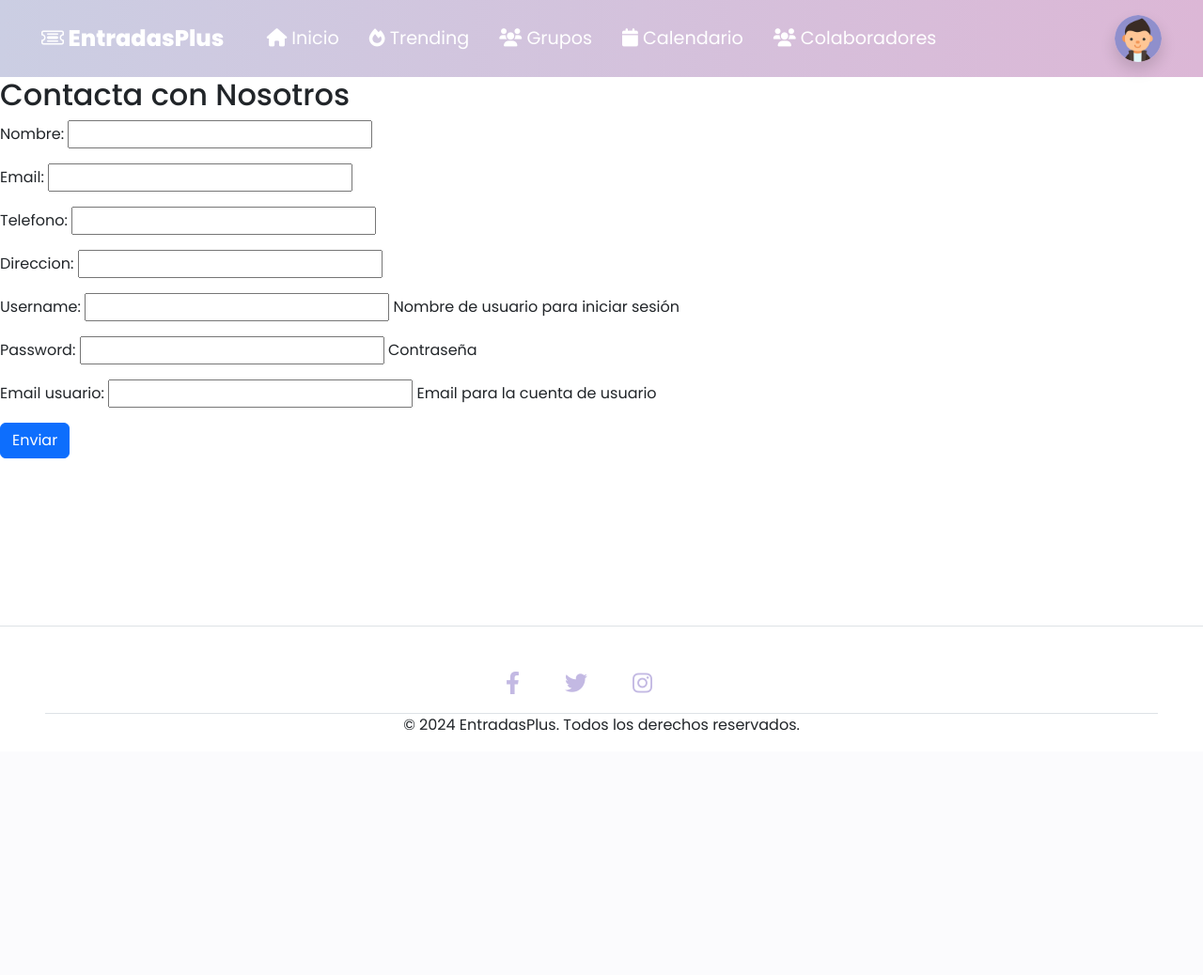
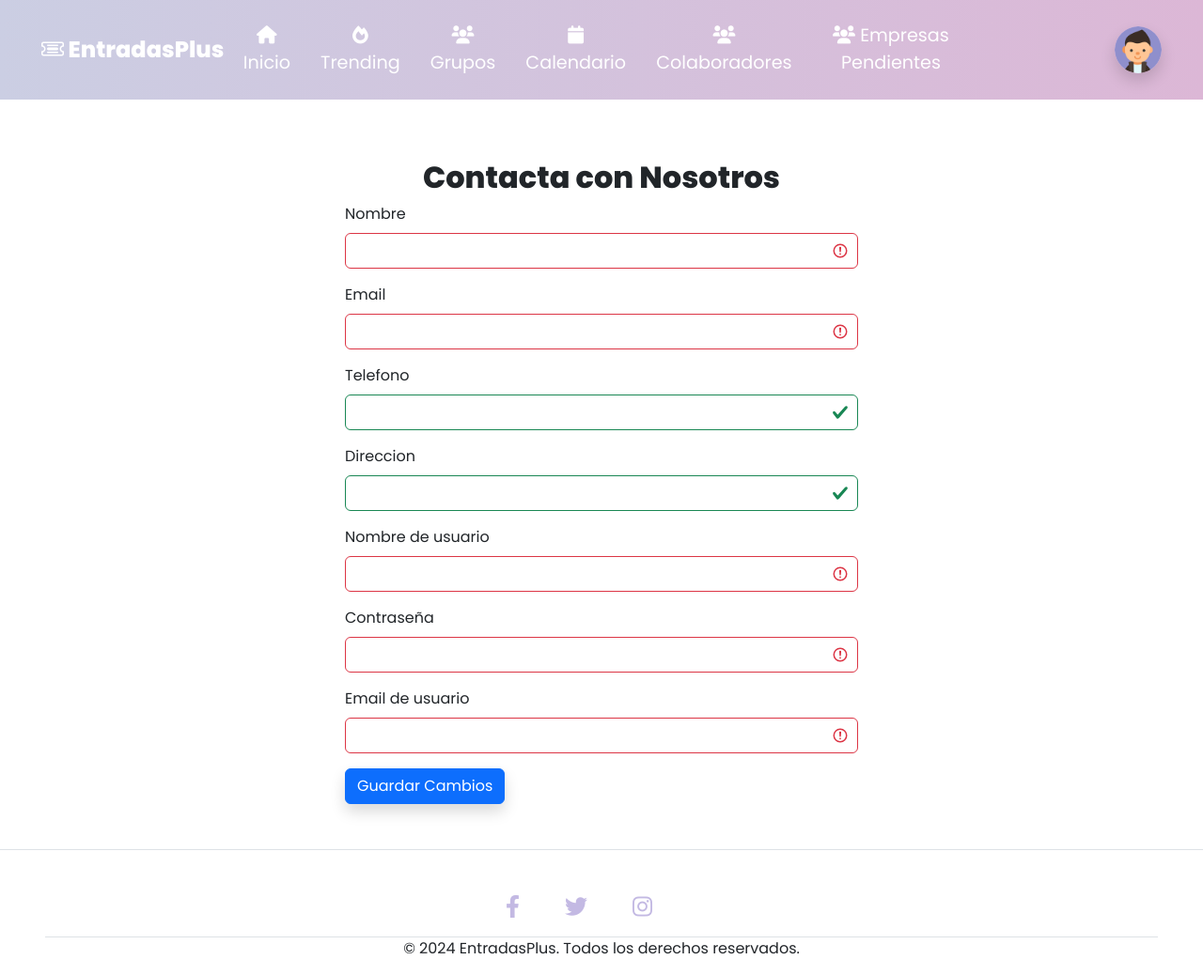
Before and after one commit to Martinez03/EntradasPlus, a Django app: page /contacta-con-nosotros/ in a window 1280 px wide. Shown: the whole page at 94% size. Before the commit the page ends 778 px from the top, so only its background shows below. Run offline with Django 5.2, Linux system fonts and the light colour scheme; a user stored in the database is signed in; data comes from the database, SQL or seed files in the repository; both versions use the stored data as it was after the commit; some libraries are stand-ins or nearby versions.

Commit message:
Cambios en vistas, google login y forms

```diff
--- a/Api/settings.py
+++ b/Api/settings.py
@@ -57,6 +57,7 @@ MIDDLEWARE = [
     'django.contrib.messages.middleware.MessageMiddleware',
     'django.middleware.clickjacking.XFrameOptionsMiddleware',
     'allauth.account.middleware.AccountMiddleware',
+    'django.contrib.messages.middleware.MessageMiddleware',
 ]
 
 ROOT_URLCONF = 'Api.urls'
@@ -114,7 +115,7 @@ AUTH_PASSWORD_VALIDATORS = [
 # Internationalization
 # https://docs.djangoproject.com/en/5.1/topics/i18n/
 
-LANGUAGE_CODE = 'en-us'
+LANGUAGE_CODE = 'es'
 
 TIME_ZONE = 'UTC'
 
--- a/entradasplus/forms.py
+++ b/entradasplus/forms.py
@@ -6,6 +6,7 @@ from django import forms
 from django.contrib.auth.forms import UserCreationForm
 from django.contrib.auth.models import User
 from .models import Evento, Empresa, Mensaje, Grupo, SolicitudGrupo, MensajeGrupo, PerfilUsuario
+from django.core.exceptions import ValidationError
 
 # ---------------------------------------------------------
 #                  SECCION FORMULARIOS DE EVENTO
@@ -61,6 +62,18 @@ class RegisterForm(UserCreationForm):
     class Meta:
         model = User
         fields = ["username", "email", "password1", "password2"]
+
+    def clean_username(self):
+        username = self.cleaned_data.get('username')
+        if User.objects.filter(username=username).exists():
+            raise ValidationError("El nombre de usuario ya está en uso.")
+        return username
+
+    def clean_email(self):
+        email = self.cleaned_data.get('email')
+        if User.objects.filter(email=email).exists():
+            raise ValidationError("Este correo electrónico ya está en uso.")
+        return email
 
 # ---------------------------------------------------------
 #                 SECCION FORMULARIO DE MENSAJE
--- a/entradasplus/templates/base.html
+++ b/entradasplus/templates/base.html
@@ -74,23 +74,31 @@
                             </a>
                         </li>
                         {% endif %}
+                        {% if request.user.is_superuser %}
+                        <li class="nav-item mx-2">
+                            <a class="nav-link text-white" href="/gestionar_empresas/pendientes/">
+                                <i class="fa-solid fa-users"></i> Empresas Pendientes
+                            </a>
+                        </li>
+                        {% endif %}
                     </ul>
                 </div>
             </div>
             {% if messages %}
-            <div id="alert" class="alert alert-danger mt-3 position-absolute top-0 start-50 translate-middle-x"
+            <div id="alert" class="mt-3 position-absolute top-0 start-50 translate-middle-x"
                 style="z-index: 1050; width: auto;">
                 {% for message in messages %}
-                {{ message }}
+                    <div class="alert alert-info mb-2">
+                        {{ message }}
+                    </div>
                 {% endfor %}
             </div>
 
             <script src="https://code.jquery.com/jquery-3.6.0.min.js"></script>
             <script>
                 $(document).ready(function () {
-                    // Configurar el tiempo en milisegundos (3000 ms = 3 segundos)
                     setTimeout(function () {
-                        $('#alert').fadeOut();  // Usamos fadeOut para un efecto suave
+                        $('#alert').fadeOut();
                     }, 3000);
                 });
             </script>
@@ -193,20 +201,23 @@
                         {% csrf_token %}
                         <div class="mb-3">
                             <label for="id_username" class="form-label">Usuario</label>
-                            <input type="text" name="username" class="form-control" id="id_username">
+                            <input type="text" name="username" class="form-control" id="id_username" value="{{ form.username.value|default:'' }}">
+                            {{ form.username.errors }}
                         </div>
                         <div class="mb-3">
                             <label for="id_email" class="form-label">Correo Electrónico</label>
-                            <input type="email" name="email" class="form-control" id="id_email">
+                            <input type="email" name="email" class="form-control" id="id_email" value="{{ form.email.value|default:'' }}">
+                            {{ form.email.errors }}
                         </div>
                         <div class="mb-3">
-                            <label for="id_password1" class="form-label">Contraseña(Debe ser una contraseña
-                                segura)</label>
+                            <label for="id_password1" class="form-label">Contraseña</label>
                             <input type="password" name="password1" class="form-control" id="id_password1">
+                            {{ form.password1.errors }}
                         </div>
                         <div class="mb-3">
                             <label for="id_password2" class="form-label">Confirmar Contraseña</label>
                             <input type="password" name="password2" class="form-control" id="id_password2">
+                            {{ form.password2.errors }}
                         </div>
                         <button type="submit" class="btn btn-success w-100">Registrarse</button>
                     </form>
--- a/entradasplus/templates/contactar_empresa.html
+++ b/entradasplus/templates/contactar_empresa.html
@@ -1,10 +1,8 @@
-{% extends 'base.html' %}
 
+{% extends "base.html" %}
 {% block content %}
-<div class="signup-container">
-    <h2>Contacta con Nosotros</h2>
-
-    {% if form.errors %}
+{% load widget_tweaks %}
+{% if form.errors %}
         <div class="error-message">
             <p>Por favor, corrige los siguientes errores:</p>
             <ul>
@@ -16,11 +14,56 @@
             </ul>
         </div>
     {% endif %}
+<div class="container mt-5">
+    <div class="container d-flex justify-content-center">
+        <div class="col-md-6">
+            <h2 class="text-center mt-3 fw-bold">Contacta con Nosotros</h2>
+            <form method="POST" enctype="multipart/form-data" class="was-validated">
+                {% csrf_token %}
 
-    <form method="POST">
-        {% csrf_token %}
-        {{ form.as_p }}  <!-- Renderizar el formulario completo -->
-        <button type="submit" class="btn btn-primary">Enviar</button>
-    </form>
+                <div class="form-group mb-3">
+                    <label for="" class="form-label"> Nombre</label>
+                    {{ form.nombre |add_class:"form-control rounded" }}
+                </div>
+
+                <div class="mb-3">
+                    <label for="id_last_name" class="form-label">Email</label>
+                    {{ form.email|add_class:"form-control rounded" }}
+                </div>
+
+                <div class="mb-3">
+                    <label for="id_email" class="form-label">Telefono</label>
+                    {{ form.telefono|add_class:"form-control rounded" }}
+                </div>
+
+                <div class="mb-3">
+                    <label for="id_avatar" class="form-label">Direccion</label>
+                    {{ form.direccion|add_class:"form-control rounded" }}
+                </div>
+
+                <div class="mb-3">
+                    <label for="id_dinero" class="form-label">Nombre de usuario</label>
+                    {{ form.username|add_class:"form-control rounded" }}
+                </div>
+
+                <div class="mb-3">
+                    <label for="id_dinero" class="form-label">Contraseña</label>
+                    {{ form.password|add_class:"form-control rounded" }}
+                </div>
+
+                <div class="mb-3">
+                    <label for="id_dinero" class="form-label">Email de usuario</label>
+                    {{ form.email_usuario|add_class:"form-control rounded" }}
+                </div>
+                <button type="submit" class="btn btn-primary shadow rounded mb-5">Guardar Cambios</button>
+            </form>
+        </div>
+    </div>
 </div>
 {% endblock %}
+
+
+<!-- ['nombre', 'email', 'telefono', 'direccion'] -->
+ <!-- username=self.cleaned_data['username'],
+            password=self.cleaned_data['password'],
+            email=self.cleaned_data['email_usuario'] -->
--- a/entradasplus/views.py
+++ b/entradasplus/views.py
@@ -72,12 +72,20 @@ def register(request):
     if request.method == "POST":
         form = RegisterForm(request.POST)
         if form.is_valid():
-            form.save()
-            messages.success(request, '¡Registro exitoso! Ahora puedes iniciar sesión.')
+            user = form.save()  # Guardar el usuario
+            messages.success(request, '¡Registro exitoso! Has iniciado sesión automáticamente.')
+
+            # Iniciar sesión automáticamente
+            login(request, user)
+            return redirect('/')  # Cambia '/' a la página que desees mostrar después del login
+        else:
+            for field, errors in form.errors.items():
+                for error in errors:
+                    messages.error(request, error)
             return redirect('/')
-        else:
-            messages.error(request, 'La contraseña debe contener caracteres y números.')
-            return redirect('/')
+    else:
+        form = RegisterForm()
+    return render(request, 'register.html', {'form': form})
 
 def contactar_empresa(request):
     if request.method == 'POST':
@@ -130,6 +138,9 @@ def verificar_empresa(request, empresa_id):
 @empresa_verificada_required
 def editar_empresa(request):
     empresa = get_object_or_404(Empresa, usuario=request.user)
+
+    user_empresa = request.user.is_authenticated and Empresa.objects.filter(usuario=request.user).exists()
+
     if request.method == 'POST':
         form = EditarEmpresaForm(request.POST, instance=empresa)
         if form.is_valid():
@@ -138,7 +149,9 @@ def editar_empresa(request):
             return redirect('mi_empresa')
     else:
         form = EditarEmpresaForm(instance=empresa)
-    return render(request, 'editar_empresa.html', {'form': form})
+
+    return render(request, 'editar_empresa.html', {'form': form, 'user_empresa': user_empresa})
+
 
 def lista_empresas_verificadas(request):
     empresas = Empresa.objects.filter(estado='verificada')
@@ -427,15 +440,28 @@ def perfil(request):
     perfil_usuario = request.user.perfilusuario
     historial_compras = Pedido.objects.filter(usuario=request.user)
     grupos_creados = Grupo.objects.filter(admin=request.user)
+    user_empresa = False
+    if request.user.is_authenticated:
+        try:
+            user_empresa = Empresa.objects.filter(usuario=request.user).exists()
+        except Empresa.DoesNotExist:
+            user_empresa = False
     return render(request, 'perfil.html', {
         'perfil_usuario': perfil_usuario,
         'historial_compras': historial_compras,
         'grupos_creados': grupos_creados,
+        'user_empresa':user_empresa
     })
 
 @login_required
 def editar_perfil(request):
     perfil_usuario = request.user.perfilusuario
+    user_empresa = False
+    if request.user.is_authenticated:
+        try:
+            user_empresa = Empresa.objects.filter(usuario=request.user).exists()
+        except Empresa.DoesNotExist:
+            user_empresa = False
     if request.method == 'POST':
         form = PerfilForm(request.POST, request.FILES, instance=perfil_usuario)
         if form.is_valid():
@@ -443,7 +469,7 @@ def editar_perfil(request):
             return redirect('perfil')
     else:
         form = PerfilForm(instance=perfil_usuario)
-    return render(request, 'editar_perfil.html', {'form': form})
+    return render(request, 'editar_perfil.html', {'form': form, 'user_empresa':user_empresa})
 
 @login_required
 def eliminar_cuenta(request):
```
Also changed, not shown: entradasplus/templates/colaboradores.html (+10 -10 lines), entradasplus/templates/editar_empresa.html (+38 -8 lines), entradasplus/templates/lista_grupos.html (+16 -0 lines), entradasplus/templates/trending.html (+9 -9 lines), templates/socialaccount/login.html (added, +36 -0 lines), db.sqlite3.
